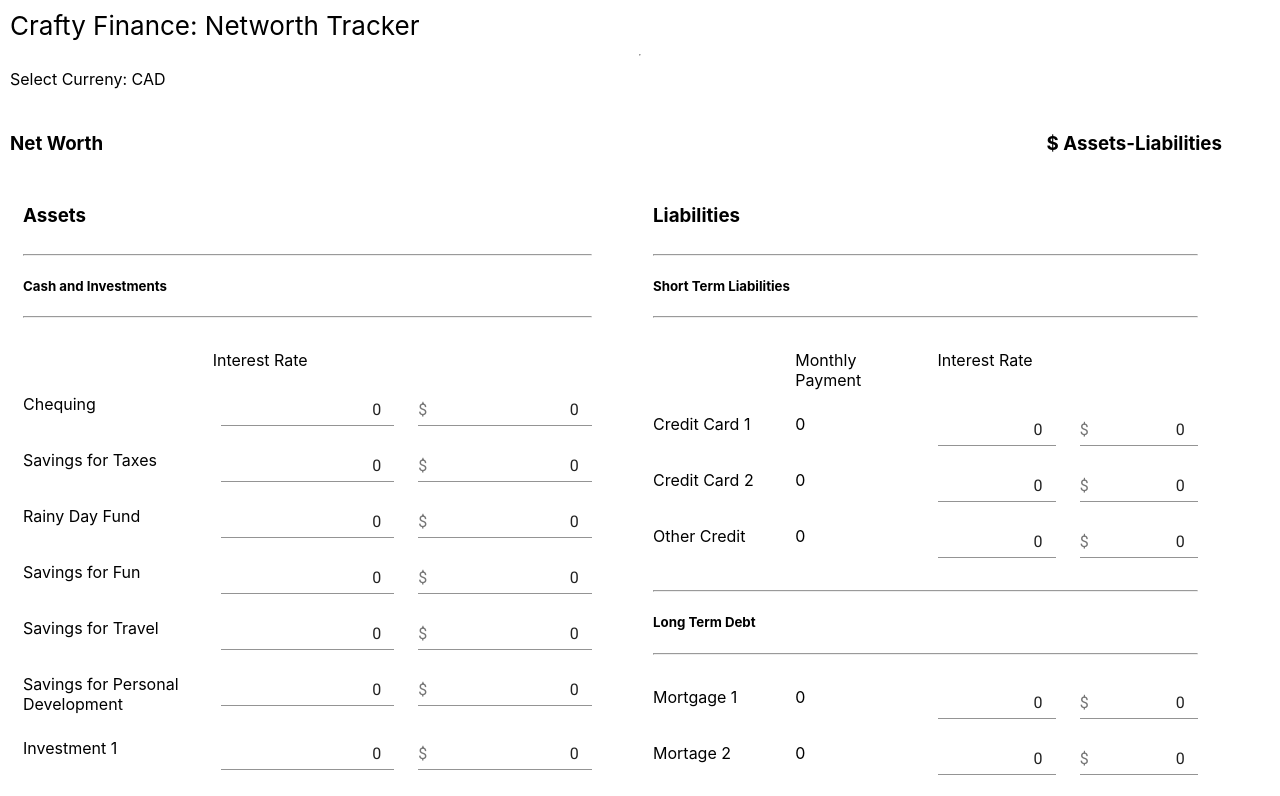
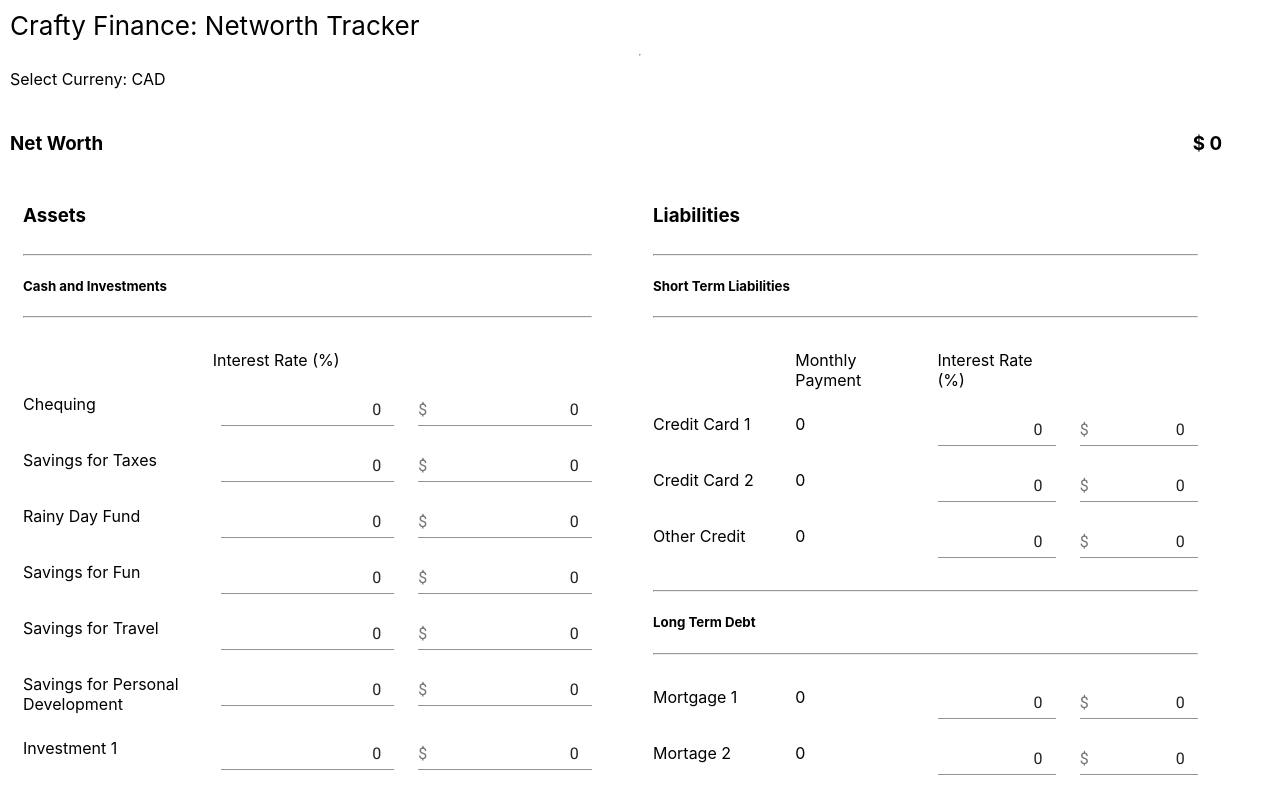
Before and after one commit to pranner/CraftyFinance, a React (Create React App) app in the folder CraftyFinanceUI/crafty-finance/: page / in a window 1280 px wide. Shown: the top 796 px of the page. Built offline with nearby package versions, Linux system fonts and the light colour scheme; no server answers.

Commit message:
Set parent callback in the asset and liability components so that the total values can be bubbled up to parent for networth calculations

```diff
--- a/CraftyFinanceUI/crafty-finance/src/components/Asset/Asset.tsx
+++ b/CraftyFinanceUI/crafty-finance/src/components/Asset/Asset.tsx
@@ -4,7 +4,8 @@ import Input from '@material-ui/core/Input';
 import InputAdornment from '@material-ui/core/InputAdornment';
 import './Asset.css';
 
-export const Asset: React.FC = () => {
+export const Asset: React.FC<{ assetParentCallback: (n: any) => any }> =
+  ({ assetParentCallback }) => {
     const [form, setState] = useState({
       chequing: 0,
       chequingInterest: 0,
@@ -49,9 +50,9 @@ export const Asset: React.FC = () => {
         body: JSON.stringify(form)
       })
         .then(response => response.json())
-      .then(data => setTotalAssets(data));
+        .then(data => setTotalAssets(data))
+        .then(assetParentCallback(totalAssets));
     });
-
 
     return (
       <div className="Asset">
@@ -67,7 +68,7 @@ export const Asset: React.FC = () => {
 
             </Grid>
             <Grid item xs={4}>
-            Interest Rate
+              Interest Rate (%)
           </Grid>
             <Grid item xs={4}>
 
--- a/CraftyFinanceUI/crafty-finance/src/components/Liability/Liability.tsx
+++ b/CraftyFinanceUI/crafty-finance/src/components/Liability/Liability.tsx
@@ -4,7 +4,8 @@ import Input from '@material-ui/core/Input';
 import InputAdornment from '@material-ui/core/InputAdornment';
 import './Liability.css';
 
-export const Liability: React.FC = () => {
+export const Liability: React.FC<{ liabilityParentCallback: (n: any) => any }> =
+  ({ liabilityParentCallback }) => {
     const [form, setState] = useState({
       creditCard1: 0,
       creditCard1Interest: 0,
@@ -39,7 +40,8 @@ export const Liability: React.FC = () => {
         body: JSON.stringify(form)
       })
         .then(response => response.json())
-      .then(data => setTotalLiabilites(data));
+        .then(data => setTotalLiabilites(data))
+        .then(liabilityParentCallback(totalLiabilities));
     });
 
     return (
@@ -59,7 +61,7 @@ export const Liability: React.FC = () => {
               Monthly Payment
           </Grid>
             <Grid item xs={3}>
-            Interest Rate
+              Interest Rate (%)
           </Grid>
             <Grid item xs={3}>
 
@@ -68,7 +70,7 @@ export const Liability: React.FC = () => {
               Credit Card 1
           </Grid>
             <Grid item xs={3}>
-            {form.creditCard1 / 12}
+              {Math.round(form.creditCard1 / 12)}
             </Grid>
             <Grid item xs={3}>
               <Input
@@ -95,7 +97,7 @@ export const Liability: React.FC = () => {
               Credit Card 2
           </Grid>
             <Grid item xs={3}>
-            {form.creditCard2 / 12}
+              {Math.round(form.creditCard2 / 12)}
             </Grid>
             <Grid item xs={3}>
               <Input
@@ -122,7 +124,7 @@ export const Liability: React.FC = () => {
               Other Credit
           </Grid>
             <Grid item xs={3}>
-            {form.otherCredit / 12}
+              {Math.round(form.otherCredit / 12)}
             </Grid>
             <Grid item xs={3}>
               <Input
@@ -154,7 +156,7 @@ export const Liability: React.FC = () => {
               Mortgage 1
           </Grid>
             <Grid item xs={3}>
-            {form.mortgage1 / 12}
+              {Math.round(form.mortgage1 / 12)}
             </Grid>
             <Grid item xs={3}>
               <Input
@@ -181,7 +183,7 @@ export const Liability: React.FC = () => {
               Mortage 2
           </Grid>
             <Grid item xs={3}>
-            {form.mortgage2 / 12}
+              {Math.round(form.mortgage2 / 12)}
             </Grid>
             <Grid item xs={3}>
               <Input
@@ -208,7 +210,7 @@ export const Liability: React.FC = () => {
               Line Of Credit
           </Grid>
             <Grid item xs={3}>
-            {form.creditCard1 / 12}
+              {Math.round(form.lineOfCredit / 12)}
             </Grid>
             <Grid item xs={3}>
               <Input
@@ -235,7 +237,7 @@ export const Liability: React.FC = () => {
               Investment Loan
           </Grid>
             <Grid item xs={3}>
-            {form.investmentLoan / 12}
+              {Math.round(form.investmentLoan / 12)}
             </Grid>
             <Grid item xs={3}>
               <Input
@@ -262,7 +264,7 @@ export const Liability: React.FC = () => {
               Student Loan
           </Grid>
             <Grid item xs={3}>
-            {form.studentLoan / 12}
+              {Math.round(form.studentLoan / 12)}
             </Grid>
             <Grid item xs={3}>
               <Input
@@ -289,7 +291,7 @@ export const Liability: React.FC = () => {
               Car Loan
           </Grid>
             <Grid item xs={3}>
-            {form.carLoan / 12}
+              {Math.round(form.carLoan / 12)}
             </Grid>
             <Grid item xs={3}>
               <Input
--- a/CraftyFinanceUI/crafty-finance/src/containers/App.tsx
+++ b/CraftyFinanceUI/crafty-finance/src/containers/App.tsx
@@ -1,10 +1,21 @@
-import React from 'react';
+import React, { useState } from 'react';
 import './App.css';
 import Grid from '@material-ui/core/Grid';
 import { Asset } from '../components/Asset/Asset';
 import { Liability } from '../components/Liability/Liability';
 
 const App: React.FC = () => {
+  const [totalAssets, setTotalAssets] = useState(0);
+  const [totalLiabilities, setTotalLiabilites] = useState(0);
+  const [totalNetworth, setTotalNetworth] = useState(0);
+  const assetCallback = (totalAssetsCallBack: any) => {
+    setTotalAssets(totalAssetsCallBack);
+    setTotalNetworth(totalAssets + totalLiabilities);
+  };
+  const liabilityCallback = (totalLiabilitiesCallback: any) => {
+    setTotalLiabilites(totalLiabilitiesCallback);
+    setTotalNetworth(totalAssets + totalLiabilities);
+  }
   return (
     <div className="App">
       <header className="App-header">
@@ -20,16 +31,16 @@ const App: React.FC = () => {
             <h3>Net Worth</h3>
           </Grid>
           <Grid className="Total-networth" item xs={6}>
-            <h3>$ Assets-Liabilities</h3>
+            <h3>$ {totalNetworth} </h3>
           </Grid>
         </Grid>
       </Grid>
       <Grid container item xs={12} spacing={3}>
         <Grid item md={6}>
-          <Asset />
+          <Asset assetParentCallback={assetCallback} />
         </Grid>
         <Grid item md={6}>
-          <Liability />
+          <Liability liabilityParentCallback={liabilityCallback} />
         </Grid>
       </Grid>
     </div>
```
Also changed, not shown: 1 other file (tests, documents, lock files or other folders). Lines whose indentation alone changed are shown as unchanged.
